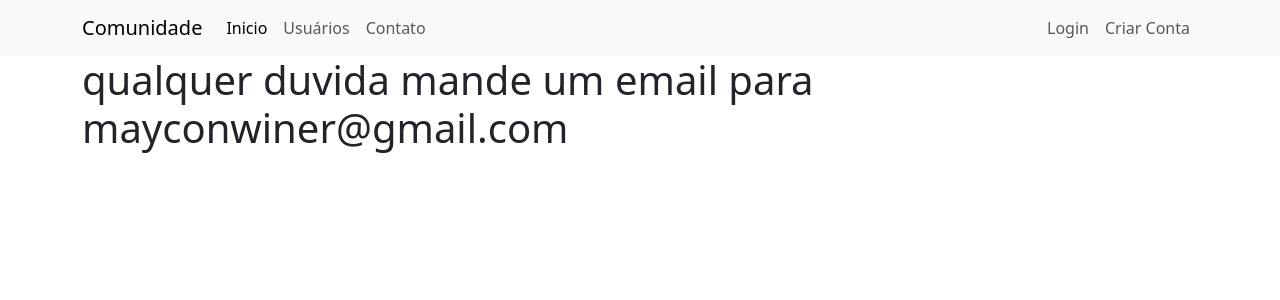
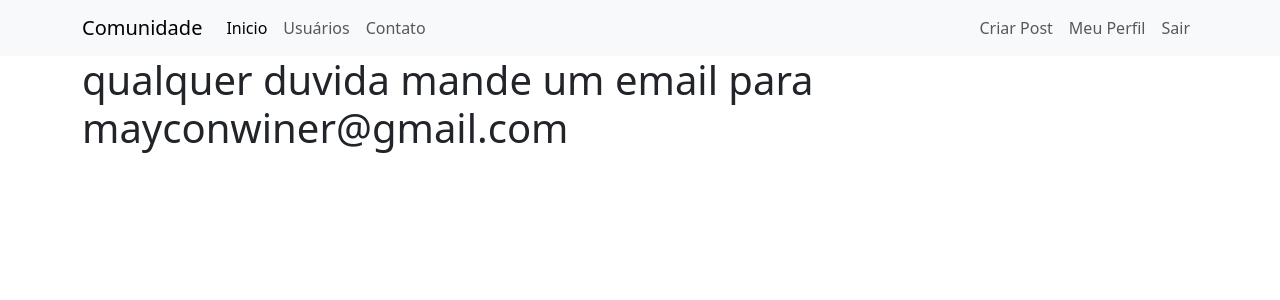
Before and after one commit to mayconwiner/flask, a Flask app: page /contato in a window 1280 px wide. Shown: the top 300 px of the page. Run offline with Flask 3, Linux system fonts and the light colour scheme; a user stored in the database is signed in.

Commit message:
usuarios logados

```diff
--- a/teamwiner/routes.py
+++ b/teamwiner/routes.py
@@ -2,7 +2,7 @@ from flask import Flask , render_template, url_for, request, redirect, flash
 from teamwiner import app, db , bcrypt
 from teamwiner.forms import FormLogin, FormCriarConta
 from teamwiner.models import Usuario
-from flask_login import login_user, logout_user, current_user
+from flask_login import login_user, logout_user, current_user, login_required
 
 lista_usuarios = ['Maycon','João','Beatriz','José', 'Italo','Marina','Rosimar','Ourivan','Amanda','Lucas','Rafael']
 
@@ -44,3 +44,22 @@ def login():
         flash(f'Conta criada para o e-mail: {form_criarconta.email.data}', 'alert-success')
         return redirect(url_for('home'))
     return render_template('login.html', form_login=form_login, form_criarconta=form_criarconta)
+
+
+@app.route('/sair')
+@login_required
+def sair():
+    logout_user()
+    flash(f'Logout feito com sucesso', 'alert-success')
+    return redirect(url_for('home'))
+
+@app.route('/perfil')
+@login_required
+def perfil():
+    foto_perfil = url_for('static', filename='fotos_perfil/{}'.format(current_user.foto_perfil))
+    return render_template('perfil.html', foto_perfil=foto_perfil)
+
+@app.route('/post/criar')
+@login_required
+def criar_post():
+    return render_template('criarpost.html')
--- /dev/null
+++ b/teamwiner/templates/criarpost.html
@@ -0,0 +1,5 @@
+{% extends 'base.html' %} {% block body %}
+<div class="container">
+  <h1>qualquer duvida mande um email para mayconwiner@gmail.com</h1>
+</div>
+{% endblock %}
--- a/teamwiner/templates/navbar.html
+++ b/teamwiner/templates/navbar.html
@@ -32,6 +32,26 @@
         </li>
       </ul>
       <ul class="d-flex navbar-nav mb-2 mb-lg-0">
+        {% if current_user.is_authenticated %}
+        <li class="nav-item">
+          <a
+            class="nav-link"
+            aria-current="page"
+            href="{{url_for('criar_post')}}"
+            >Criar Post</a
+          >
+        </li>
+        <li class="nav-item">
+          <a class="nav-link" aria-current="page" href="{{url_for('perfil')}}"
+            >Meu Perfil</a
+          >
+        </li>
+        <li class="nav-item">
+          <a class="nav-link" aria-current="page" href="{{url_for('sair')}}"
+            >Sair</a
+          >
+        </li>
+        {% else %}
         <li class="nav-item">
           <a class="nav-link" aria-current="page" href="{{url_for('login')}}"
             >Login</a
@@ -42,6 +62,7 @@
             >Criar Conta</a
           >
         </li>
+        {% endif%}
       </ul>
     </div>
   </div>
--- /dev/null
+++ b/teamwiner/templates/perfil.html
@@ -0,0 +1,5 @@
+{% extends 'base.html' %} {% block body %}
+<div class="container">
+  <h1>qualquer duvida mande um email para mayconwiner@gmail.com</h1>
+</div>
+{% endblock %}
```
